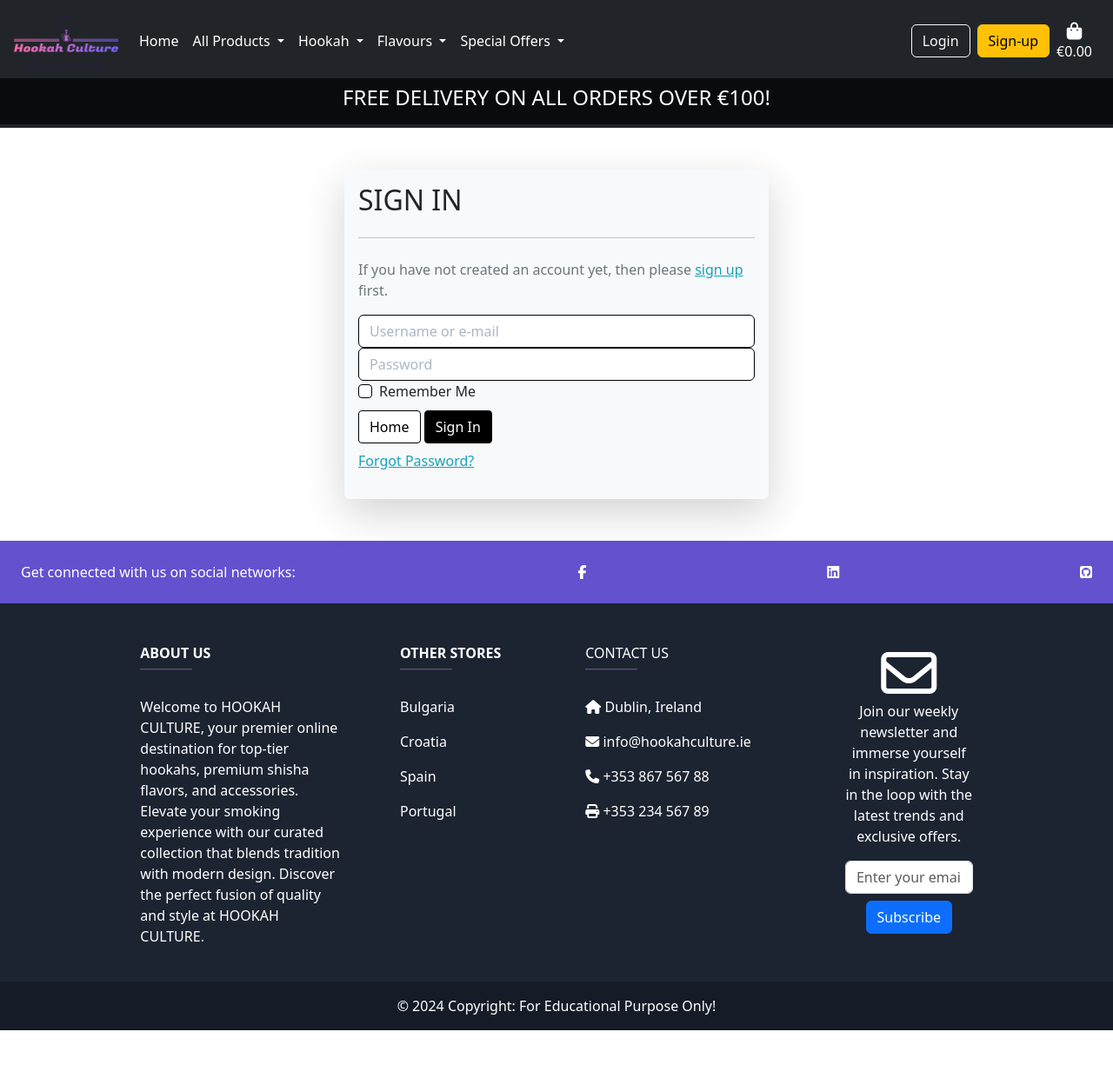
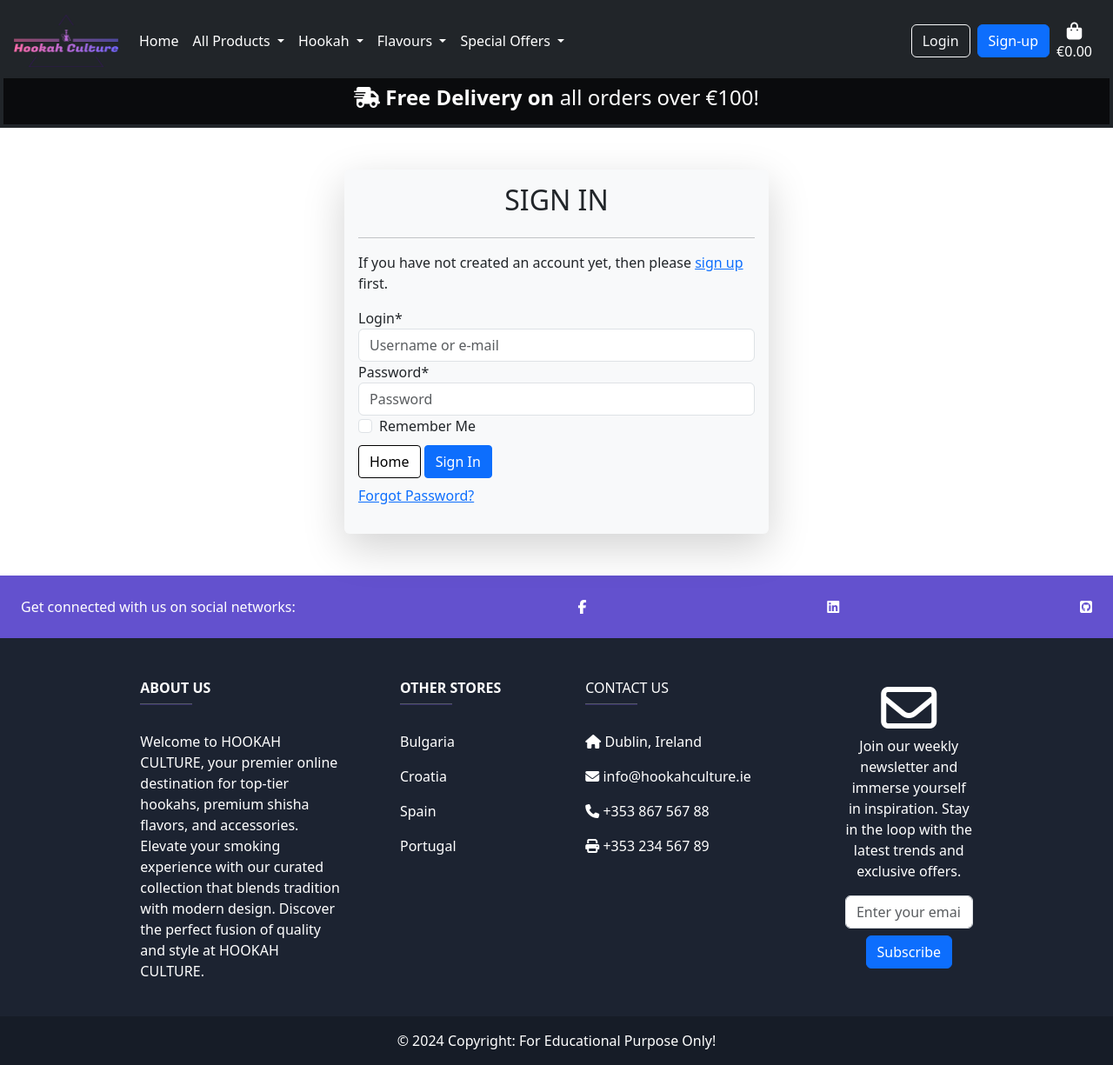
Before and after one commit to Delfinistkata/hookah-culture, a Django app: page /accounts/login/ in a window 1280 px wide. Shown: the whole page at 87% size. Before the commit the page ends 1185 px from the top, so only its background shows below. Run offline with Django 3.2, Linux system fonts and the light colour scheme; some libraries are stand-ins or nearby versions.

Commit message:
Refractor code

```diff
--- a/cart/templates/cart/cart.html
+++ b/cart/templates/cart/cart.html
@@ -54,7 +54,7 @@
                                     action="{% url 'adjust_cart' item.item_id %}">
                                     {% csrf_token %}
                                     <!-- Quantity Input and Buttons -->
-                                    <div class="input-group mb-3" style="width: 150px;">
+                                    <div class="input-group mb-3 quantity-btns">
                                         <!-- Decrease Quantity Button -->
                                         <button class="btn btn-white border border-secondary px-3 decrement-qty"
                                             type="button" data-item_id="{{ item.product.id }}"
--- a/checkout/templates/checkout/checkout.html
+++ b/checkout/templates/checkout/checkout.html
@@ -12,9 +12,11 @@
 <section class="pt-5 pb-5">
     <div class="container">
         <h2 class="text-uppercase text-center">Checkout</h2>
+        <hr>
+        <br>
         <div class="row">
             <!-- Order Summary Section -->
-            <div class="col-12 col-lg-6 order-lg-last mb-5">
+            <div class="col-12 col-md-6 order-lg-last mb-5">
                 <p class="text-muted">Order Summary ({{ product_count }})</p>
                 <div class="row">
                     <div class="col-7 offset-2">
@@ -63,7 +65,7 @@
             </div>
 
             <!-- Checkout Form Section -->
-            <div class="col-12 col-lg-6">
+            <div class="col-12 col-md-6">
                 <p class="text-muted">Please fill out the form below to complete your order</p>
                 <form action="{% url 'checkout' %}" method="POST" id="payment-form" class="card p-2">
                     {% csrf_token %}
--- a/contact/templates/contact/contact.html
+++ b/contact/templates/contact/contact.html
@@ -25,7 +25,7 @@
             </div>
             <div class="col-lg-6 mt-lg-5 mt-4 google-map">
                 <!-- Google Map Section -->
-                <iframe src="https://www.google.com/maps/embed?pb=!1m18!1m12!1m3!1d152516.09898064565!2d-6.410511990777112!3d53.324206552945405!2m3!1f0!2f0!3f0!3m2!1i1024!2i768!4f13.1!3m3!1m2!1s0x48670e80ea27ac2f%3A0xa00c7a9973171a0!2sDublin!5e0!3m2!1sen!2sie!4v1706183371491!5m2!1sen!2sie" width="100%" height="450" style="border:0;" allowfullscreen="" loading="lazy" referrerpolicy="no-referrer-when-downgrade"></iframe>
+                <iframe src="https://www.google.com/maps/embed?pb=!1m18!1m12!1m3!1d152516.09898064565!2d-6.410511990777112!3d53.324206552945405!2m3!1f0!2f0!3f0!3m2!1i1024!2i768!4f13.1!3m3!1m2!1s0x48670e80ea27ac2f%3A0xa00c7a9973171a0!2sDublin!5e0!3m2!1sen!2sie!4v1706183371491!5m2!1sen!2sie" width="100%" height="450"  allowfullscreen="" loading="lazy" referrerpolicy="no-referrer-when-downgrade" class="border border-0"></iframe>
             </div>
         </div>
     </div>
--- a/templates/allauth/account/base.html
+++ b/templates/allauth/account/base.html
@@ -5,7 +5,7 @@
         <div class="overlay"></div>
         <div class="row">
             <div class="col-md-6 offset-md-3">
-                <div class="allauth-form-inner-content shadow-lg p-3 bg-body-tertiary rounded">
+                <div class="shadow-lg p-3 bg-body-tertiary rounded">
                     {% block inner_content %}
                     {% endblock %}
                 </div>
--- a/templates/allauth/account/login.html
+++ b/templates/allauth/account/login.html
@@ -7,41 +7,21 @@
 
 {% block inner_content %}
 
-<h2 class="text-uppercase mb-4">{% trans "Sign In" %}</h2>
+<h2 class="text-uppercase mb-4 text-center">{% trans "Sign In" %}</h2>
 <hr>
-
-{% get_providers as socialaccount_providers %}
-
-{% if socialaccount_providers %}
-<p>{% blocktrans with site.name as site_name %}Please sign in with one
-of your existing third party accounts. Or, <a href="{{ signup_url }}">sign up</a>
-for a {{ site_name }} account and sign in below:{% endblocktrans %}</p>
-
-<div class="socialaccount_ballot">
-
-  <ul class="socialaccount_providers">
-    {% include "socialaccount/snippets/provider_list.html" with process="login" %}
-  </ul>
-
-  <div class="login-or">{% trans 'or' %}</div>
-
-</div>
-
-{% include "socialaccount/snippets/login_extra.html" %}
-
-{% else %}
 <p>{% blocktrans %}If you have not created an account yet, then please
 <a href="{{ signup_url }}">sign up</a> first.{% endblocktrans %}</p>
-{% endif %}
+
 
 <form class="login" method="POST" action="{% url 'account_login' %}">
   {% csrf_token %}
+
   {{ form|crispy }}
   {% if redirect_field_value %}
   <input type="hidden" name="{{ redirect_field_name }}" value="{{ redirect_field_value }}" />
   {% endif %}
   <a class="btn btn-outline-black mt-2 rounded-1" href="{% url 'home' %}">Home</a>
-  <button class="primaryAction mt-2 rounded-1" type="submit">{% trans "Sign In" %}</button>
+  <button class="btn btn-primary mt-2 rounded-1" type="submit">{% trans "Sign In" %}</button>
   <p class="mt-2">
     <a class="button secondaryAction" href="{% url 'account_reset_password' %}">{% trans "Forgot Password?" %}</a>
   </p>
--- a/templates/allauth/account/logout.html
+++ b/templates/allauth/account/logout.html
@@ -16,7 +16,7 @@
   <input type="hidden" name="{{ redirect_field_name }}" value="{{ redirect_field_value }}"/>
   {% endif %}
   <a class="btn btn-outline-black rounded-1" href="{% url 'home' %}">Cancel</a>
-  <button class="rounded-1 "type="submit">{% trans 'Sign Out' %}</button>
+  <button class="rounded-1 btn btn-primary "type="submit">{% trans 'Sign Out' %}</button>
 </form>
 
 
--- a/templates/allauth/account/password_reset.html
+++ b/templates/allauth/account/password_reset.html
@@ -15,11 +15,11 @@
 
     <p>{% trans "Forgotten your password? Enter your e-mail address below, and we'll send you an e-mail allowing you to reset it." %}</p>
 
-    <form method="POST" action="{% url 'account_reset_password' %}" class="password_reset">
+    <form method="POST" action="{% url 'account_reset_password' %}" class="password_reset mb-3">
         {% csrf_token %}
         {{ form|crispy }}
         <a class="btn btn-outline-black mt-3 rounded-1" href="{% url 'account_login' %}">Back to Login</a>
-        <input class="rounded-1 mt-3" type="submit" value="{% trans 'Reset My Password' %}" />
+        <input class="rounded-1 mt-3  btn btn-primary" type="submit" value="{% trans 'Reset My Password' %}" />
     </form>
 
     <p>{% blocktrans %}Please contact us if you have any trouble resetting your password.{% endblocktrans %}</p>
--- a/templates/allauth/account/signup.html
+++ b/templates/allauth/account/signup.html
@@ -18,7 +18,7 @@
   <input type="hidden" name="{{ redirect_field_name }}" value="{{ redirect_field_value }}" />
   {% endif %}
   <a class="btn btn-outline-black mt-2 rounded-1" href="{% url 'account_login' %}">Back to Login</a>
-  <button class="rounded-1 mt-2" type="submit">{% trans "Sign Up" %}</button>
+  <button class="rounded-1 btn btn-primary mt-2" type="submit">{% trans "Sign Up" %}</button>
 </form>
 
 {% endblock %}
--- a/templates/includes/navbar.html
+++ b/templates/includes/navbar.html
@@ -94,7 +94,11 @@
               <li class="nav-item dropdown">
                 <a class="nav-link dropdown-toggle" href="#" id="navbarDropdown" role="button" data-bs-toggle="dropdown"
                   aria-expanded="false">
-                  My Account
+                  My Account {% if request.user.is_superuser %}
+                  <i class="fa-solid fa-user-secret fa-lg "></i>
+                {% else %}
+                  <i class="fa-solid fa-user-tie fa-lg"></i>
+                {% endif %}
                 </a>
                 <div class="dropdown-menu border-0" aria-labelledby="navbarDropdown">
                   <!-- Product management link for superusers -->
@@ -133,7 +137,7 @@
             <a type="button" href="{% url 'account_login' %}" class="btn btn-outline-light me-2">Login</a>
           </div>
           <div class="navbar-nav mb-2 mb-lg-0">
-            <a type="button" href="{% url 'account_signup' %}" class="btn btn-warning">Sign-up</a>
+            <a type="button" href="{% url 'account_signup' %}" class="btn btn-primary">Sign-up</a>
           </div>
           <div class="navbar-nav mb-2 mb-lg-0">
             <a class="nav-link" href="{% url 'view_cart' %}">
@@ -154,8 +158,9 @@
     </div>
   </div>
   </nav>
-  <div class="row text-center">
-    <div class="col text-white banner">
-        <h4 class="text-uppercase py-2">Free delivery on all orders over €{{ free_delivery_threshold }}!</h4>
+  <div class="container-fluid banner">
+    <div class="row text-center">
+      <h4 class="py-2"><i class="fa-solid fa-truck-fast"></i> <strong class="delivery-text">Free Delivery on</strong> all orders over €{{ free_delivery_threshold }}!</h4>
     </div>
+  </div>
 </header>
```
Also changed, not shown: checkout/templates/checkout/checkout_success.html (+9 -6 lines).
